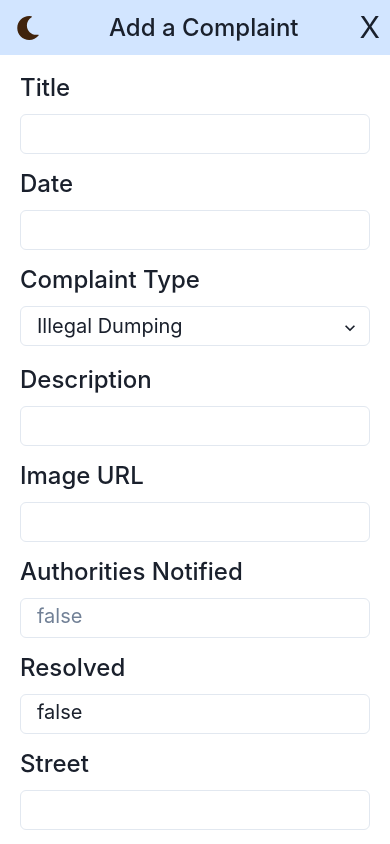
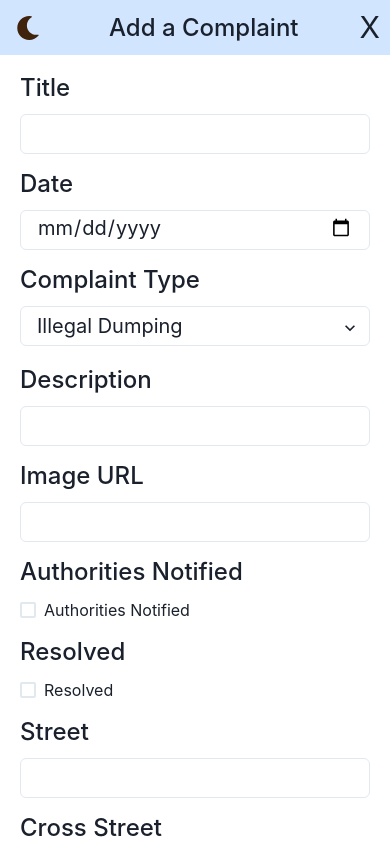
Before and after one commit to eudeamonism/neighborsWebsite, a React (Create React App) app: page /createComplaint in a window 390 px wide. Shown: the top 844 px of the page. Built offline with nearby package versions, Linux system fonts and the light colour scheme; a web font is replaced by a local one.

Commit message:
Mobile Form outputs data successfully, need to wire up REdux

```diff
--- a/src/App.js
+++ b/src/App.js
@@ -8,6 +8,8 @@ import Dashboard from './screens/Dashboard';
 import DefaultPage from './screens/DefaultPage';
 import Exist from './screens/Exist';
 import CreateComplaint from './screens/CreateComplaint';
+import Tester from './components/Forms/Tester'
+
 
 function App() {
   return (
@@ -16,6 +18,7 @@ function App() {
         <Routes>
           <Route path="/" element={<DefaultPage />} />
           <Route path="/dashboard" element={<Dashboard />} />
+          <Route path="/testing" element={<Tester />} />
           <Route path="/login" element={<LoginRegister />} />
           <Route path="/signup" element={<SignUp />} />
           <Route path="/createComplaint" element={<CreateComplaint />} />
--- a/src/components/FormikFields/TextField.jsx
+++ b/src/components/FormikFields/TextField.jsx
@@ -1,14 +1,8 @@
 import React from 'react';
-import {
-  FormControl,
-  FormErrorMessage,
-  FormLabel,
-  Select,
-  Input,
-} from '@chakra-ui/react';
 import { useField } from 'formik';
+import { FormControl, FormErrorMessage, FormLabel, Input, Checkbox, Select } from '@chakra-ui/react';
 
-const TextField = ({ label, type, name, placeholder, options }) => {
+const TextField = ({ label, type, name, options, ...rest }) => {
   const [field, meta] = useField(name);
 
   return (
@@ -17,32 +11,21 @@ const TextField = ({ label, type, name, placeholder, options }) => {
         {label}
       </FormLabel>
       {type === 'select' ? (
-        <Select
-          {...field}
-          placeholder={placeholder}
-          width="350px"
-          fontSize="20px"
-          height="40px"
-          pb="1"
-        >
+        <Select {...field} {...rest} width="350px" fontSize="20px" height="40px" pb="1">
           {options.map(option => (
             <option key={option.value} value={option.value}>
               {option.label}
             </option>
           ))}
         </Select>
+      ) : type === 'checkbox' ? (
+        <Checkbox {...field} {...rest} isChecked={field.value}>
+          {label}
+        </Checkbox>
       ) : (
-        <Input
-          {...field}
-          type={type}
-          placeholder={placeholder}
-          width="350px"
-          fontSize="20px"
-          height="40px"
-          pb="1"
-        />
+        <Input {...field} {...rest} type={type} width="350px" fontSize="20px" height="40px" pb="1" />
       )}
-      <FormErrorMessage>{meta.error}</FormErrorMessage>
+      <FormErrorMessage>{meta.touched && meta.error}</FormErrorMessage>
     </FormControl>
   );
 };
--- a/src/components/Forms/MobileForm.jsx
+++ b/src/components/Forms/MobileForm.jsx
@@ -3,11 +3,10 @@ import {
   Flex,
   useColorModeValue,
   FormControl,
-  FormLabel,
   Text,
   Button,
 } from '@chakra-ui/react';
-import { Formik, Form, ErrorMessage } from 'formik';
+import { Formik, Form } from 'formik';
 import * as Yup from 'yup';
 import { ColorModeSwitcher } from '../ColorModeSwitcher';
 import { complaintTypes } from '../../data/complaintTypes';
@@ -26,20 +25,19 @@ const MobileForm = () => {
     crossStreet2: '',
   };
 
-  const complaintTypeOptions = Object.keys(complaintTypes).map(complaintType => ({
+  const complaintTypeOptions = Object.keys(complaintTypes).map(
+    complaintType => ({
       label: complaintTypes[complaintType],
       value: complaintTypes[complaintType],
-  }));
+    })
+  );
 
   return (
     <Formik
       initialValues={defaultValues}
-      onSubmit={values => {
-        console.log(values);
-      }}
       validationSchema={Yup.object({
         resolved: Yup.boolean().required(),
-        authoritiesNotified: Yup.boolean().required(),
+        authorities: Yup.boolean().required(), // Corrected authoritiesNotified to authorities
         imageUrl: Yup.string().max(300, 'No more than 300 characters!'),
         title: Yup.string()
           .required('Please give complaint a title')
@@ -52,8 +50,11 @@ const MobileForm = () => {
           .min(20, 'A minimum of 20 characters')
           .max(200, 'No more than 200 characters!'),
       })}
+      onSubmit={values => {
+        console.log('Form values:', values);
+      }}
     >
-      {({ values, errors, touched, handleChange, handleBlur, handleSubmit }) => (
+      {({ handleSubmit }) => (
         <Form onSubmit={handleSubmit}>
           <Flex direction="column">
             <Flex
@@ -73,19 +74,21 @@ const MobileForm = () => {
                 X
               </Text>
             </Flex>
-            <FormControl>
             <Flex width="390px" justify="center">
-                <Flex width="350px" direction="column" alignItems="center">
+              <Flex
+                width="350px"
+                direction="column"
+                alignItems="center"
+                justify="center"
+              >
                 <TextField
                   name="title"
-                    value={values.title}
                   type="text"
                   label="Title"
                 />
                 <TextField
                   name="occurence"
-                    value={values.occurence}
-                    type="text"
+                  type="date"
                   label="Date"
                 />
                 <TextField
@@ -96,37 +99,31 @@ const MobileForm = () => {
                 />
                 <TextField
                   name="description"
-                    value={values.description}
                   type="text"
                   label="Description"
                 />
                 <TextField
                   name="imageUrl"
-                    value={values.imageUrl}
                   type="text"
                   label="Image URL"
                 />
                 <TextField
-                    name="false"
-                    type="boolean"
-                    placeholder="false"
+                  name="authorities" // Corrected name to "authorities"
+                  type="checkbox"
                   label="Authorities Notified"
                 />
                 <TextField
                   name="resolved"
-                    type="boolean"
-                    placeholder="false"
+                  type="checkbox"
                   label="Resolved"
                 />
                 <TextField
                   name="crossStreet1"
-                    value={values.crossStreet1}
                   type="text"
                   label="Street"
                 />
                 <TextField
                   name="crossStreet2"
-                    value={values.crossStreet2}
                   type="text"
                   label="Cross Street"
                 />
@@ -141,8 +138,6 @@ const MobileForm = () => {
                 </Button>
               </Flex>
             </Flex>
-              <Flex mb="20px"></Flex>
-            </FormControl>
           </Flex>
         </Form>
       )}
--- /dev/null
+++ b/src/components/Forms/Tester.jsx
@@ -0,0 +1,17 @@
+import { useFormik } from 'formik';
+import {
+  Box,
+  Button,
+  Checkbox,
+  Flex,
+  FormControl,
+  FormLabel,
+  Input,
+  VStack,
+} from '@chakra-ui/react';
+
+const Tester = () => {
+  return <div>Tester</div>;
+};
+
+export default Tester;
--- a/src/components/HamburgerMenu/Hamburger.jsx
+++ b/src/components/HamburgerMenu/Hamburger.jsx
@@ -37,6 +37,13 @@ const Hamburger = () => {
         )}
       </MenuButton>
       <MenuList>
+        <MenuItem
+          onClick={() => {
+            navigate('/testing');
+          }}
+        >
+          Testing
+        </MenuItem>
         <MenuItem>All Complaints</MenuItem>
         <MenuItem>My Complaints</MenuItem>
         <MenuItem
```
Lines whose indentation alone changed are shown as unchanged.
